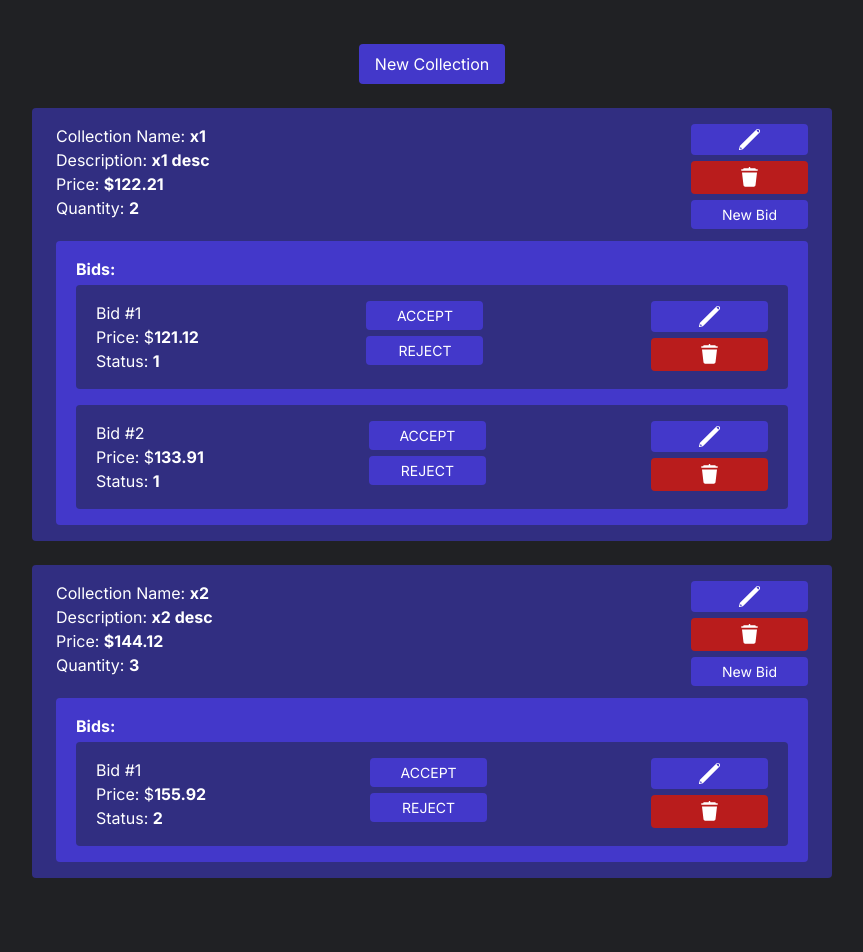
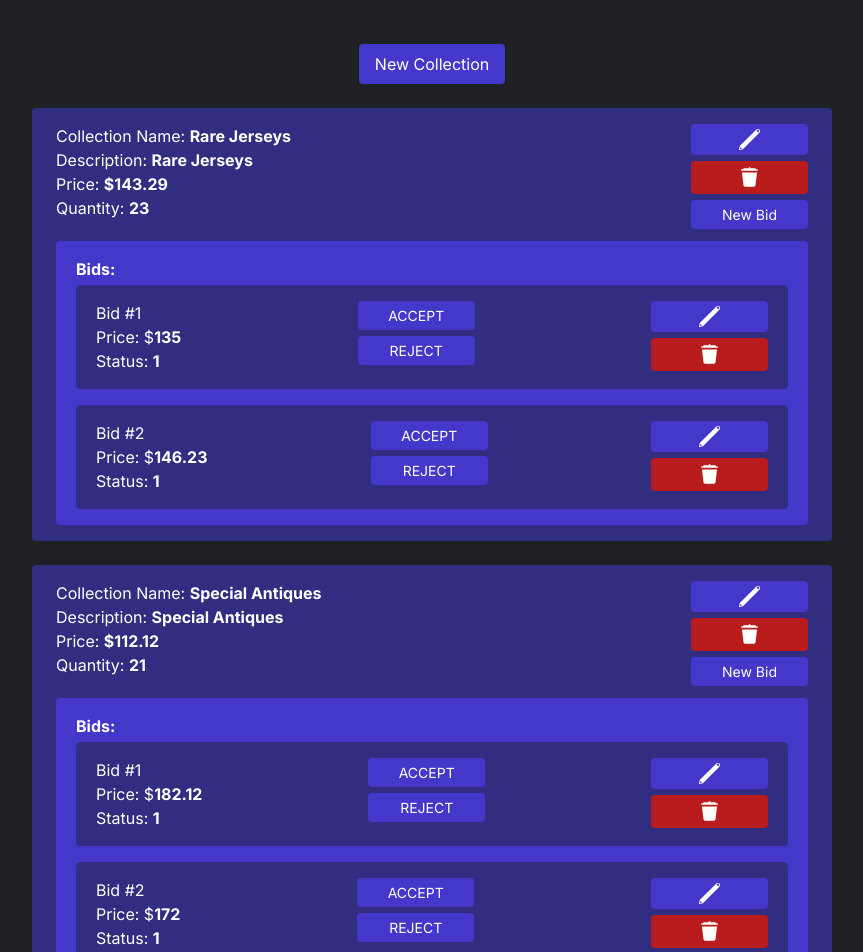
Before and after one commit to Ria998/luxor, a Next.js app: page / in a window 1280 px wide. Shown: the top 952 px of the page, without its empty margins (208-1071 px from the left). Before the commit the page ends 878 px from the top, so only its background shows below. Built offline with nearby package versions, Linux system fonts and the light colour scheme.

Commit message:
prisma schema update

```diff
--- a/src/components/Bid.tsx
+++ b/src/components/Bid.tsx
@@ -19,7 +19,7 @@ export const Bid = ({ data, i, deleteBidHandler }: BidProps) => {
             Price: $<span className="font-bold">{data.price}</span>
           </p>
           <p>
-            Status: <span className="font-bold">{data.status}</span>
+            Status: <span className="font-bold">{data.status_id}</span>
           </p>
         </div>
         <div className={sharedStylesButtons.buttonContStyle}>
--- a/src/components/Collections.tsx
+++ b/src/components/Collections.tsx
@@ -28,13 +28,15 @@ export const Collections = () => {
 
       const data = await response.json();
 
+      console.log("data string", "=====", JSON.stringify(data));
+
       setCollections(data);
 */
       //
 
       setCollections(
         JSON.parse(
-          `[{"id":1,"name":"x1","description":"x1 desc","quantity":2,"price":"122.21","bids":[{"id":3,"collection_id":1,"price":"121.12","user_id":1,"status":1},{"id":4,"collection_id":1,"price":"133.91","user_id":2,"status":1}]},{"id":2,"name":"x2","description":"x2 desc","quantity":3,"price":"144.12","bids":[{"id":5,"collection_id":2,"price":"155.92","user_id":1,"status":2}]}]`
+          `[{"id":2,"name":"Rare Jerseys","description":"Rare Jerseys","quantity":23,"price":"143.29","bids":[{"id":3,"collection_id":2,"price":"135","user_id":1,"status_id":1},{"id":4,"collection_id":2,"price":"146.23","user_id":2,"status_id":1}]},{"id":1,"name":"Special Antiques","description":"Special Antiques","quantity":21,"price":"112.12","bids":[{"id":1,"collection_id":1,"price":"182.12","user_id":1,"status_id":1},{"id":2,"collection_id":1,"price":"172","user_id":2,"status_id":1}]}]`
         )
       );
     } catch (error) {
--- a/src/types/types.ts
+++ b/src/types/types.ts
@@ -2,7 +2,7 @@ export interface BidType {
   id: number;
   collection_id: number;
   price: string;
-  status: number;
+  status_id: number;
   user_id: number;
 }
 
```
